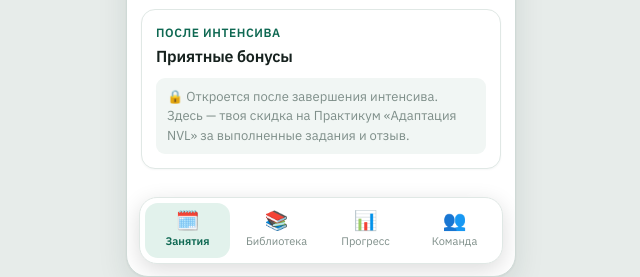
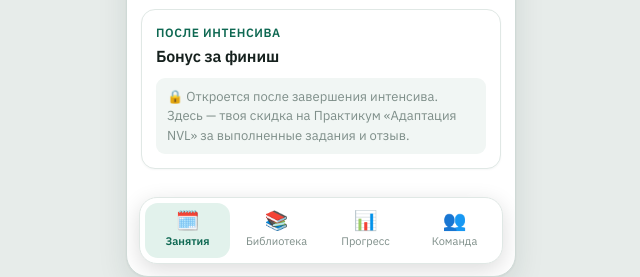
Before and after one commit to Ehai1911/neurovia-miniapp, a plain HTML site: page index.html in a window 1280 px wide. Shown: the part 1255-1532 px from the top of the page, 319-959 px from the left. Drawn offline with Linux system fonts and the light colour scheme.

Commit message:
Шаг назван «Бонус за финиш»
Co-Authored-By: Claude Opus 4.8 <noreply@anthropic.com>

```diff
--- a/index.html
+++ b/index.html
@@ -194,7 +194,7 @@
       desc:"Путь клиента к покупке и где он обрывается: 5 шагов, один главный разрыв + действие на 72 часа.",
       questions:["В чём твой главный разрыв на пути от интереса к покупке?","Чем ты подтверждаешь, что разрыв именно там, а не в другом месте?","Какое одно действие сделаешь в ближайшие 72 часа?"]},
     {id:4, type:"feedback", date:"",                  topic:"Обратная связь"},
-    {id:5, type:"locked",   date:"",                  topic:"Приятные бонусы"}
+    {id:5, type:"locked",   date:"",                  topic:"Бонус за финиш"}
   ];
   function getL(id){ for(var i=0;i<LESSONS.length;i++){ if(LESSONS[i].id===id) return LESSONS[i]; } return null; }
   var TEAM = [
```
